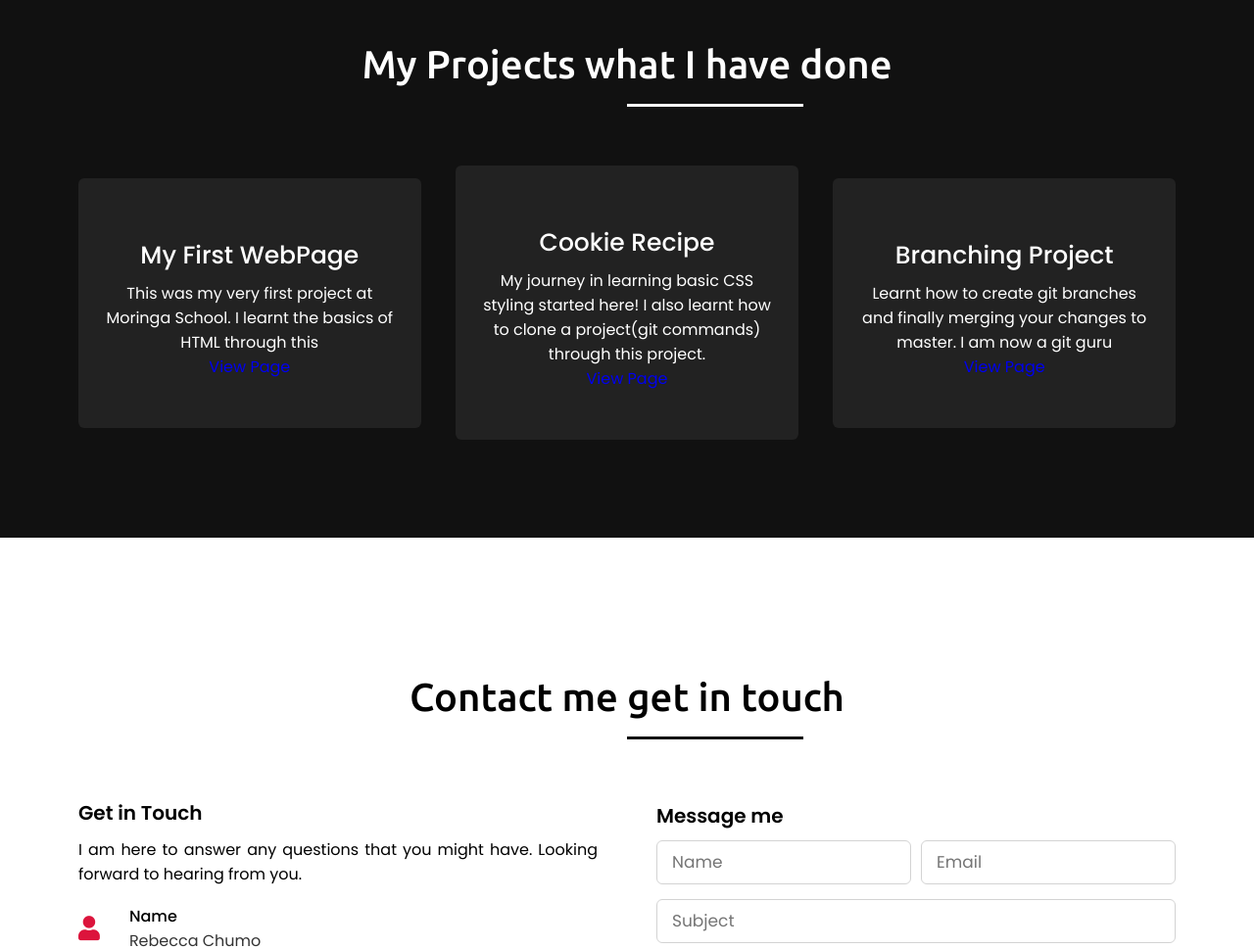
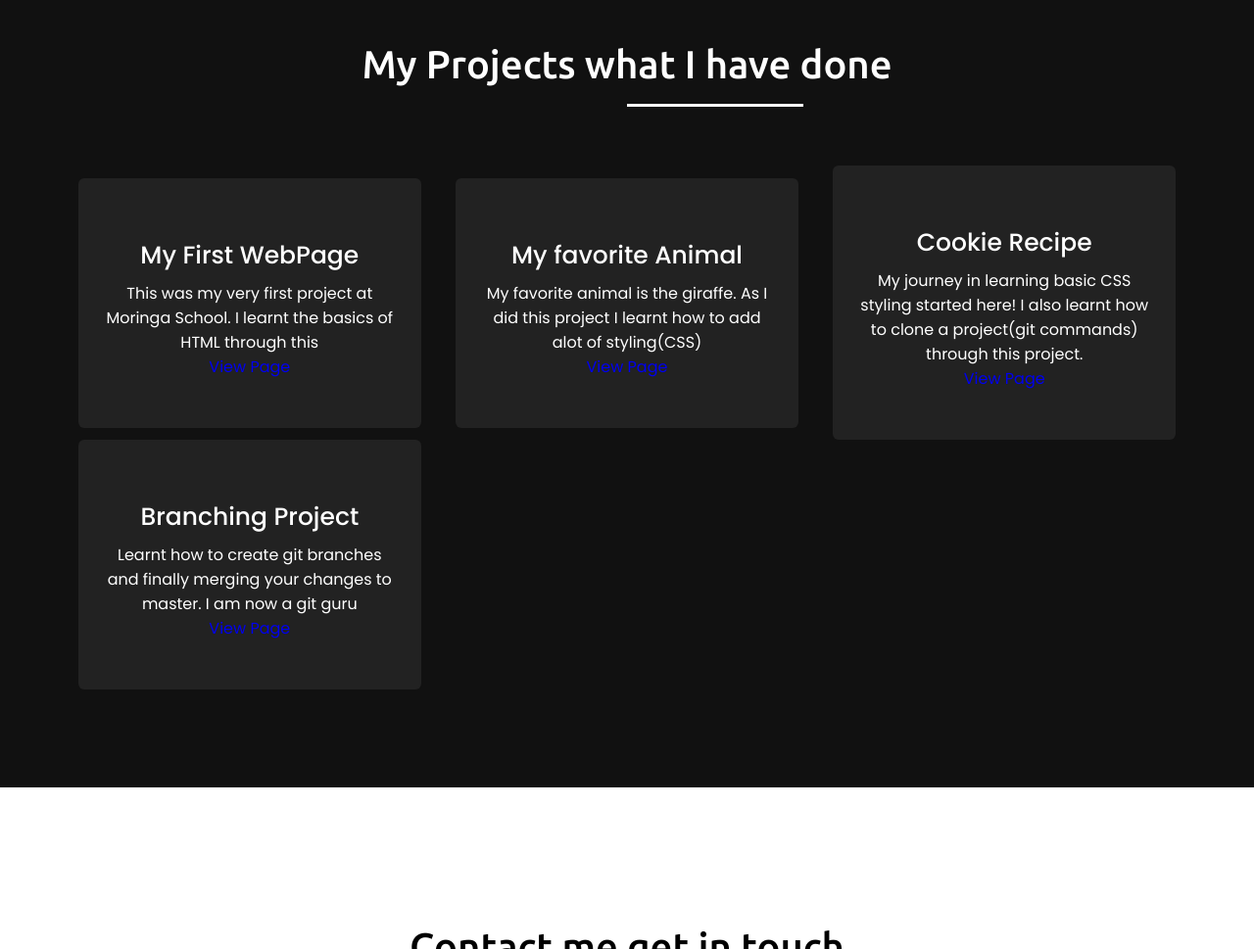
Before and after one commit to Beckychellah/my-portfolio, a plain HTML site: page my-portfolio/index.html in a window 1280 px wide. Shown: the part 1111-2080 px from the top of the page at 98% size. Drawn offline with Linux system fonts and the light colour scheme.

Commit message:
Adding project links

```diff
--- a/my-portfolio/index.html
+++ b/my-portfolio/index.html
@@ -71,16 +71,24 @@
             </div>
             <div class="card">
                 <div class="box">
+                    <div class="text">My favorite Animal</div>
+                    <p>My favorite animal is the giraffe. As I did this project I learnt how to add alot of styling(CSS)</p>
+                    <a href="https://beckychellah.github.io/my-favorite-animal/">View Page</a>
+                </div>
+            </div>
+            <div class="card">
+                <div class="box">
                     <div class="text">Cookie Recipe</div>
                     <p>My journey in learning basic CSS styling started here! I also learnt how to clone a project(git commands) through this project.</p>
-                    <a href="https://beckychellah.github.io/my-first-webpage/">View Page</a>
+                    <a href="https://beckychellah.github.io/cookie-recipe/">View Page</a>
                 </div>
+
             </div>
             <div class="card">
                 <div class="box">
                     <div class="text">Branching Project</div>
                     <p>Learnt how to create git branches and finally merging your changes to master. I am now a git guru </p>
-                    <a href="https://beckychellah.github.io/my-first-webpage/">View Page</a>
+                    <a href="https://beckychellah.github.io/cookie-recipe/">View Page</a>
                 </div>
             </div>
            </div>
```
